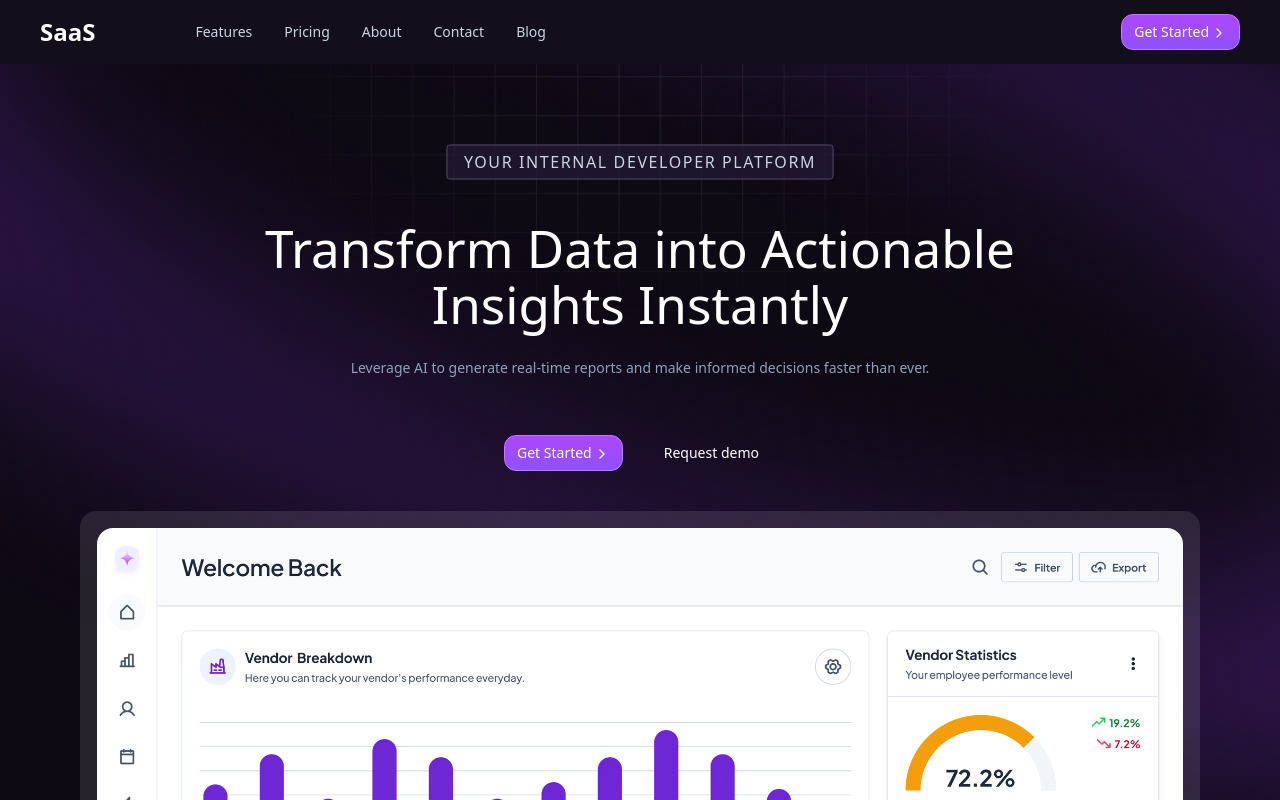
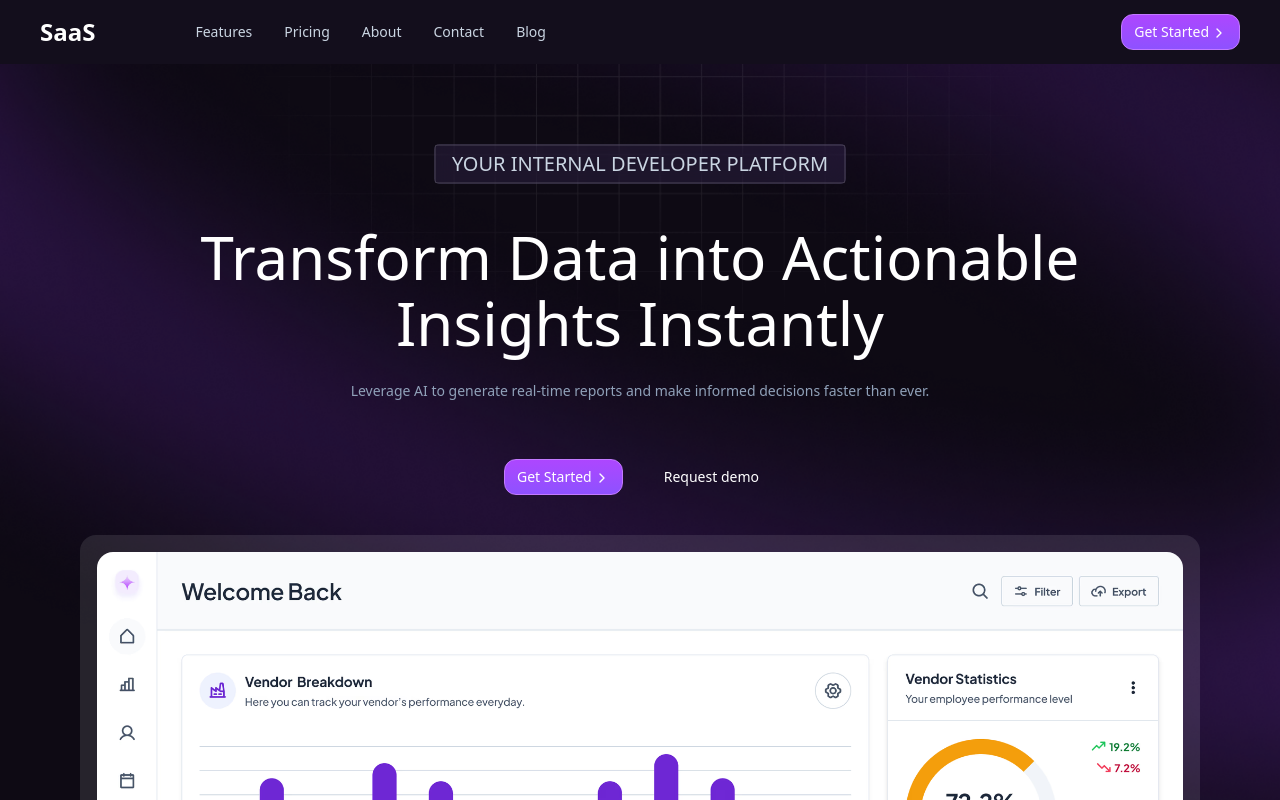
Before and after one commit to SubasisPanda/template-1, a React (Vite) app: page / in a window 1280 px wide. Shown: the top 800 px of the page. Built offline with nearby package versions, Linux system fonts and the light colour scheme; the HTML template or start-up script is replaced by a standard one.

Commit message:
fixed resposiveness headings

```diff
--- a/src/pages/blogs.tsx
+++ b/src/pages/blogs.tsx
@@ -23,10 +23,10 @@ function Blogs() {
               <h3 className="inline-flex items-center text-center border bg-white/7 border-slate-200/25 backdrop-blur-md rounded-[9px]  px-4 py-1   tracking-[0.1em] text-slate-300">
                 RELEASE
               </h3>
-              <h1 className="text-4xl mt-5 text-white sm:text-5xl md:text-6xl md:leading-[1.1] text-center">
+              <h2 className="text-4xl mt-5 text-white sm:text-5xl md:text-6xl md:leading-[1.1] text-center">
           Optimize vendor performance:
           <span className="block">Best Practices and Strategies</span>
-        </h1>
+        </h2>
         <p className="mx-auto mt-4 max-w-2xl text-center text-sm text-slate-400 sm:mt-6 leading-relaxed">
           {new Date().toLocaleDateString("en-US", {
             year: "numeric",
--- a/src/pages/contact.tsx
+++ b/src/pages/contact.tsx
@@ -11,10 +11,9 @@ function Contact() {
                 CONTACT US
               </h3>
             </div>
-            <h1 className="text-4xl text-white sm:text-5xl md:text-6xl md:leading-[1.1] text-center">
+            <h2 className="text-4xl text-white sm:text-5xl md:text-6xl md:leading-[1.1] text-center">
               404, Page Not Found
-            </h1>
-
+            </h2>
 
             <div className="flex flex-col items-center sm:flex-row gap-7 mt-8 sm:mt-10 ">
               <Button
--- a/src/pages/landing.tsx
+++ b/src/pages/landing.tsx
@@ -85,14 +85,14 @@ function landing() {
     <HeroBackground>
       <div className="mx-auto w-full flex min-h-screen max-w-6xl flex-col items-center justify-start px-4 py-20 ">
         <div className="border bg-violet-400/10 backdrop-blur-md rounded-[5px] border-slate-100/10 mb-10 ">
-          <h3 className="inline-flex items-center  text-center border border-white/10  px-4 py-1   tracking-[0.1em] text-slate-300">
+          <h3 className="inline-flex text-md items-center sm:text-xl text-center border border-white/10  px-4 py-1 text-slate-300">
             YOUR INTERNAL DEVELOPER PLATFORM
           </h3>
         </div>
-        <h1 className="text-4xl text-white sm:text-5xl md:text-6xl md:leading-[1.1] text-center">
+        <h2 className="text-4xl text-white sm:text-3xl md:text-6xl md:leading-[1.1] text-center">
           Transform Data into Actionable
           <span className="block">Insights Instantly</span>
-        </h1>
+        </h2>
         <p className="mx-auto mt-4 max-w-2xl text-center text-sm text-slate-400 sm:mt-6 leading-relaxed">
           Leverage AI to generate real-time reports and make informed decisions
           faster than ever.
@@ -354,9 +354,9 @@ function landing() {
             HOW IT WORKS
           </h3>
         </div>
-        <h1 className="text-4xl text-white sm:text-5xl md:text-6xl md:leading-[1.1] text-center">
+        <h2 className="text-4xl text-white sm:text-5xl md:text-6xl md:leading-[1.1] text-center">
           Comprehensive tools for Optimal Vendor Management
-        </h1>
+        </h2>
         <p className="mx-auto mt-4 max-w-2xl text-center text-sm text-slate-400 sm:mt-6 leading-relaxed">
           Explore the suite of powerful features designed to streamline your
           vendor management process, enhance decision-making, and drive business
--- a/src/reusablePages/pricePage.tsx
+++ b/src/reusablePages/pricePage.tsx
@@ -55,11 +55,11 @@ export default function PricePage() {
 
         <div className="text-center">
             <div className="border bg-white/7 border-slate-200/25 backdrop-blur-md rounded-[9px] mb-10 max-w-fit mx-auto ">
-              <h3 className="inline-flex items-center text-center   px-4 py-1   tracking-[0.1em] text-slate-300">
+              <h3 className="inline-flex items-center  text-center   px-4 py-1   tracking-[0.1em] text-slate-300">
                 PRICING
               </h3>
             </div>
-          <h2 className="text-white sm:text-4xl md:text-5xl">
+          <h2 className="text-white text-4xl sm:text-5xl">
             Pricing That Fits Your Needs
           </h2>
           <p className="mx-auto mt-4 max-w-xl text-center text-sm text-slate-400 sm:mt-6   leading-relaxed">
--- a/src/reusablePages/signUp.tsx
+++ b/src/reusablePages/signUp.tsx
@@ -13,9 +13,9 @@ function SignUp() {
       <Background className="overflow-x-clip w-full rounded-3xl ">
           <div className="mx-auto max-h-50 flex min-h-fit  rounded-3xl border border-transparent bg-slate-100/3 max-w-6xl flex-col items-center justify-start px-4 py-20 w-full ">
 
-            <h1 className="text-4xl text-white sm:text-5xl md:text-6xl md:leading-[1.1] text-center">
+            <h2 className="text-4xl text-white sm:text-5xl md:text-6xl md:leading-[1.1] text-center">
               Sign up to Get Started
-            </h1>
+            </h2>
             <p className="mx-auto mt-4 max-w-2xl text-center text-sm text-slate-400 sm:mt-6 leading-relaxed">
               Subscribe to get the latest updates and features.
             </p>
```
